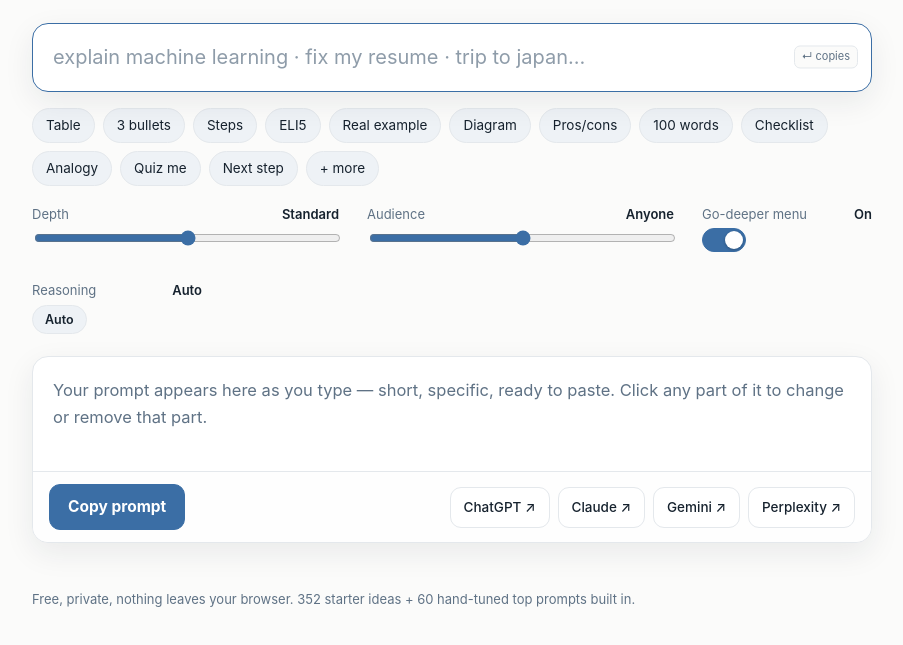
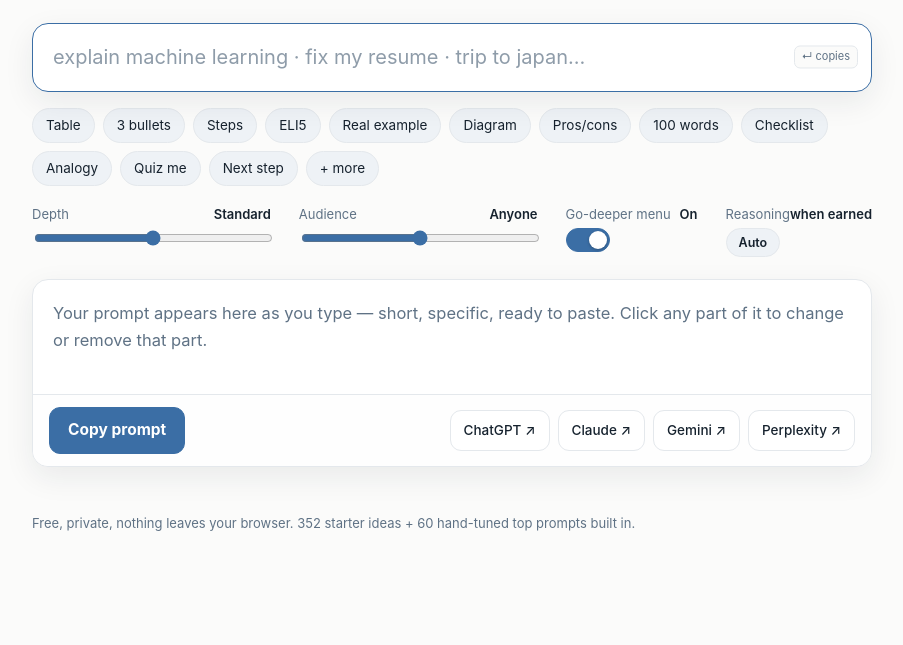
Before and after one commit to sugeerth/prompt-agents, a website: page index.html in a window 1280 px wide. Shown: the part 133-778 px from the top of the page, without its empty margins (188-1091 px from the left). Drawn offline with Linux system fonts and the light colour scheme.

Commit message:
Reasoning control: label says what the mode does, not what the button says (#6)
The label now carries the behaviour (when earned / forced / never) while the button names the mode, removing a duplicated word and letting all four controls sit on one row. CI green.

```diff
--- a/app.js
+++ b/app.js
@@ -588,9 +588,11 @@ syncDrillUI();
 /* reasoning mode: auto (spend only when the structure earns it) → always → off */
 const REASON_MODES = ["auto", "force", "off"];
 const REASON_LABEL = { auto: "Auto", force: "Always", off: "Off" };
+// the button already names the mode — the label says what the mode does
+const REASON_HINT = { auto: "when earned", force: "forced", off: "never" };
 function syncReasonUI() {
   $("reason").textContent = REASON_LABEL[state.reason];
-  $("reasonOut").textContent = REASON_LABEL[state.reason];
+  $("reasonOut").textContent = REASON_HINT[state.reason];
 }
 $("reason").addEventListener("click", () => {
   state.reason = REASON_MODES[(REASON_MODES.indexOf(state.reason) + 1) % REASON_MODES.length];
--- a/index.html
+++ b/index.html
@@ -76,7 +76,7 @@ h1{font-size:24px; letter-spacing:-.02em; margin:0}
 .slider label{display:flex; justify-content:space-between; font-size:13px; color:var(--muted); margin-bottom:4px}
 .slider label output{color:var(--ink); font-weight:600}
 input[type=range]{width:100%; accent-color:var(--accent)}
-.drillwrap{min-width:170px; flex:0 1 auto}
+.drillwrap{min-width:132px; flex:0 1 auto}
 .switch{
   display:block; width:44px; height:24px; border-radius:999px; border:1px solid var(--line);
   background:var(--chip); cursor:pointer; position:relative; padding:0; transition:background .15s;
@@ -173,7 +173,7 @@ footer a{color:var(--accent)}
               title="Tight answer first, then 3 numbered drill-downs you pick from"></button>
     </div>
     <div class="slider drillwrap">
-      <label><span>Reasoning</span><output id="reasonOut">Auto</output></label>
+      <label><span>Reasoning</span><output id="reasonOut">when earned</output></label>
       <button id="reason" class="modebtn" type="button"
               title="Auto: spend reasoning only when the ask is structurally complex. Always: force it. Off: never.">Auto</button>
     </div>
```
